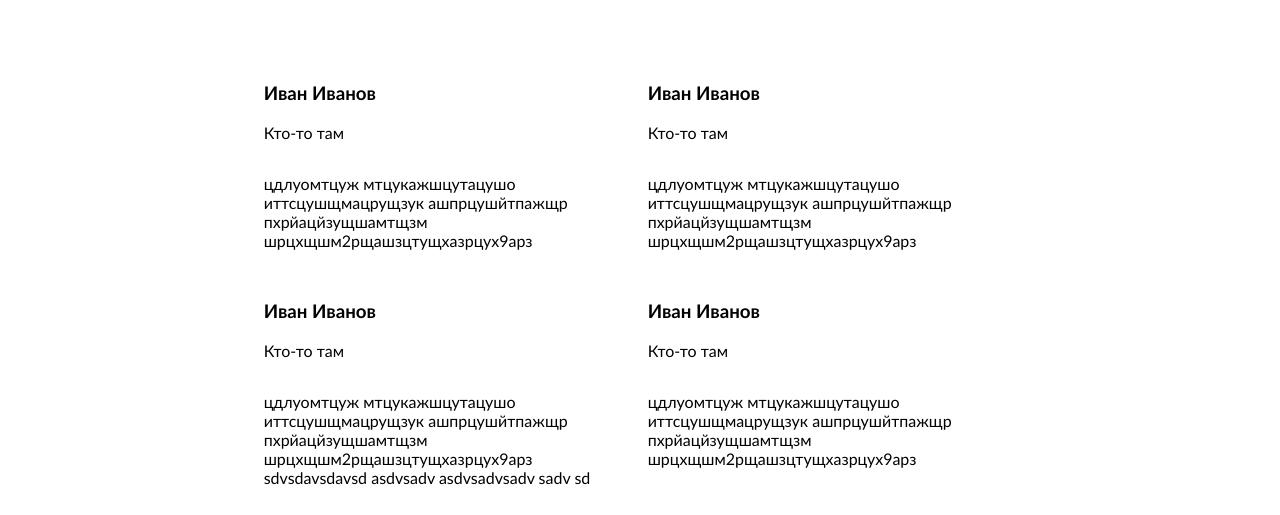
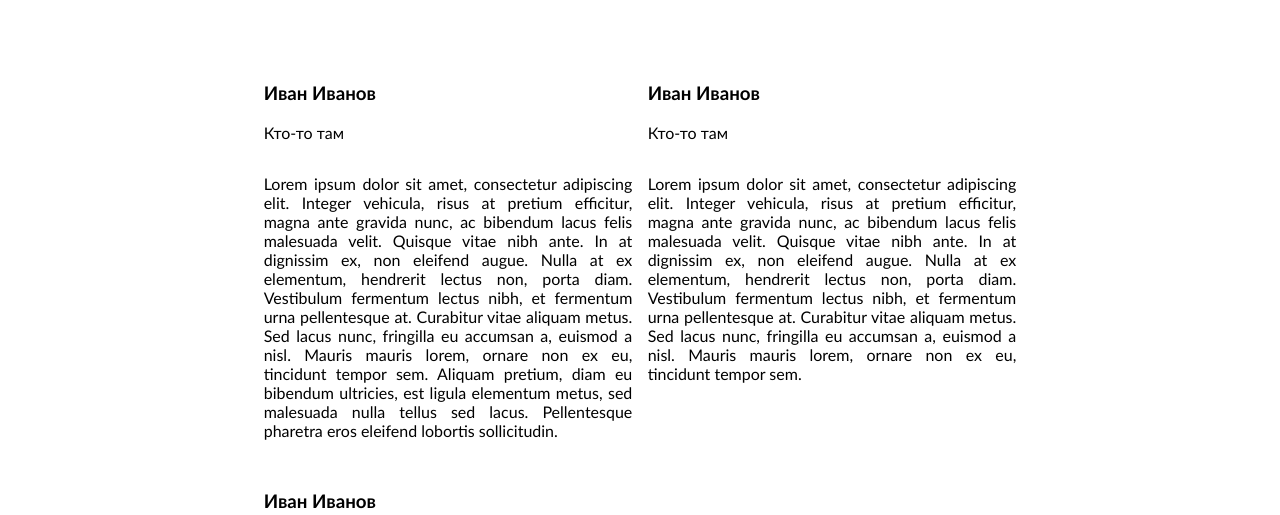
Before and after one commit to pazaderey/web-stomatology, a website: page public/html/feedback.html in a window 1280 px wide. Shown: the part 256-771 px from the top of the page. Drawn offline with Linux system fonts and the light colour scheme.

Commit message:
💄 Add some styles

```diff
--- a/public/css/feedback.css
+++ b/public/css/feedback.css
@@ -41,6 +41,7 @@ div.review > h3 {
 }
 
 div.review > section > p {
+    text-align: justify;
     overflow-wrap: break-word;
 }
 
--- a/public/css/index.css
+++ b/public/css/index.css
@@ -17,3 +17,7 @@ section.main-slider {
     flex-direction: column;
     align-items: center;
 }
+
+section.main-slider > p {
+    font-size: 1.3rem;
+}
--- a/public/html/feedback.html
+++ b/public/html/feedback.html
@@ -1,5 +1,6 @@
 <!DOCTYPE html>
 <html lang="en">
+
 <head>
     <meta charset="UTF-8">
     <meta name="viewport" content="width=device-width, initial-scale=1.0">
@@ -10,6 +11,7 @@
     <script src="../js/components/header.js" type="text/javascript" defer></script>
     <script src="../js/components/footer.js" type="text/javascript" defer></script>
 </head>
+
 <body>
     <header-component></header-component>
 
@@ -18,7 +20,7 @@
             <h1>Отзывы</h1>
         </section>
         <section class="reviews-container">
-<!--             <div>
+            <!--             <div>
                 <h2>Пока что здесь пусто...</h2>
             </div> -->
             <div class="review-wrapper">
@@ -28,7 +30,14 @@
                         <p>Кто-то там</p>
                     </section>
                     <section>
-                        <p>цдлуомтцуж мтцукажшцутацушо иттсцушщмацрущзук ашпрцушйтпажщр пхрйацйзущшамтщзм шрцхщшм2рщашзцтущхазрцух9арз</p>
+                        <p>Lorem ipsum dolor sit amet, consectetur adipiscing elit. Integer vehicula, risus at pretium
+                            efficitur, magna ante gravida nunc, ac bibendum lacus felis malesuada velit. Quisque vitae
+                            nibh ante. In at dignissim ex, non eleifend augue. Nulla at ex elementum, hendrerit lectus
+                            non, porta diam. Vestibulum fermentum lectus nibh, et fermentum urna pellentesque at.
+                            Curabitur vitae aliquam metus. Sed lacus nunc, fringilla eu accumsan a, euismod a nisl.
+                            Mauris mauris lorem, ornare non ex eu, tincidunt tempor sem. Aliquam pretium, diam eu
+                            bibendum ultricies, est ligula elementum metus, sed malesuada nulla tellus sed lacus.
+                            Pellentesque pharetra eros eleifend lobortis sollicitudin.</p>
                     </section>
                 </div>
             </div>
@@ -39,43 +48,30 @@
                         <p>Кто-то там</p>
                     </section>
                     <section>
-                        <p>цдлуомтцуж мтцукажшцутацушо иттсцушщмацрущзук ашпрцушйтпажщр пхрйацйзущшамтщзм шрцхщшм2рщашзцтущхазрцух9арз</p>
+                        <p>Lorem ipsum dolor sit amet, consectetur adipiscing elit. Integer vehicula, risus at pretium
+                            efficitur, magna ante gravida nunc, ac bibendum lacus felis malesuada velit. Quisque vitae
+                            nibh ante. In at dignissim ex, non eleifend augue. Nulla at ex elementum, hendrerit lectus
+                            non, porta diam. Vestibulum fermentum lectus nibh, et fermentum urna pellentesque at.
+                            Curabitur vitae aliquam metus. Sed lacus nunc, fringilla eu accumsan a, euismod a nisl.
+                            Mauris mauris lorem, ornare non ex eu, tincidunt tempor sem.</p>
                     </section>
                 </div>
-            </div><div class="review-wrapper">
+            </div>
+            <div class="review-wrapper">
                 <div class="review">
                     <section>
                         <h3>Иван Иванов</h3>
                         <p>Кто-то там</p>
                     </section>
                     <section>
-                        <p>цдлуомтцуж мтцукажшцутацушо иттсцушщмацрущзук ашпрцушйтпажщр пхрйацйзущшамтщзм шрцхщшм2рщашзцтущхазрцух9арз
-                            sdvsdavsdavsd
-                            asdvsadv
-                            asdvsadvsadv
-                            sadv
-                            sd
+                        <p>Integer vehicula, risus at pretium efficitur, magna ante gravida nunc, ac bibendum lacus
+                            felis malesuada velit. Quisque vitae nibh ante. In at dignissim ex, non eleifend augue.
+                            Nulla at ex elementum, hendrerit lectus non, porta diam. Vestibulum fermentum lectus nibh,
+                            et fermentum urna pellentesque at. Curabitur vitae aliquam metus. Sed lacus nunc, fringilla
+                            eu accumsan a, euismod a nisl. Mauris mauris lorem, ornare non ex eu, tincidunt tempor sem.
+                            Aliquam pretium, diam eu bibendum ultricies, est ligula elementum metus, sed malesuada nulla
+                            tellus sed lacus. Pellentesque pharetra eros eleifend lobortis sollicitudin.
                         </p>
-                    </section>
-                </div>
-            </div><div class="review-wrapper">
-                <div class="review">
-                    <section>
-                        <h3>Иван Иванов</h3>
-                        <p>Кто-то там</p>
-                    </section>
-                    <section>
-                        <p>цдлуомтцуж мтцукажшцутацушо иттсцушщмацрущзук ашпрцушйтпажщр пхрйацйзущшамтщзм шрцхщшм2рщашзцтущхазрцух9арз</p>
-                    </section>
-                </div>
-            </div><div class="review-wrapper">
-                <div class="review">
-                    <section>
-                        <h3>Иван Иванов</h3>
-                        <p>Кто-то там</p>
-                    </section>
-                    <section>
-                        <p>цдлуомтцуж мтцукажшцутацушо иттсцушщмацрущзук ашпрцушйтпажщр пхрйацйзущшамтщзм шрцхщшм2рщашзцтущхазрцух9арз</p>
                     </section>
                 </div>
             </div>
@@ -84,4 +80,5 @@
 
     <footer-component></footer-component>
 </body>
+
 </html>
--- a/public/js/components/footer.js
+++ b/public/js/components/footer.js
@@ -2,11 +2,11 @@ const footerTemplate = document.createElement("template");
 footerTemplate.innerHTML = `
 <style>
 #footer {
-    height: 11rem;
-    background-color: #BD81C9;
+    height: 12rem;
     display: flex;
     flex-direction: row;
     align-items: center;
+    padding-top: 1rem;
 }
 
 #footer-container {
@@ -33,6 +33,7 @@ footerTemplate.innerHTML = `
 
 .footer-copyright {
     height: 3rem;
+    background-color: #BD81C9;
 }
 
 span.contacts {
--- a/public/js/components/header.js
+++ b/public/js/components/header.js
@@ -58,9 +58,13 @@ a.nav-link {
         overflow: auto;
         position: absolute;
         left: -8rem;
-    background-color:#fff;
+        background-color: #fff;
         border-radius: 5px;
-    box-shadow: 0px 10px 10px 0px rgba(0,0,0,0.4);
+        box-shadow: 0px 10px 10px 0px rgba(0, 0, 0, 0.4);
+    }
+
+    .dropdown:hover .dropdown-options {
+        display: block;
     }
 
     .dropdown-options a {
@@ -84,10 +88,6 @@ a.nav-link {
             position: relative;
         }
 
-    .dropdown:hover .dropdown-options {
-        display: block;
-    }
-
         .nav-btn {
             height: 2.5rem;
             width: 2.5rem;
@@ -103,7 +103,7 @@ a.nav-link {
         <a class="nav-link" href="/"><img src="../img/logo.svg" id="logo" /></a>
 
         <div class="dropdown">
-            <button class="nav-btn"><img src="../img/menu.png" id="menu-img"/></button>
+            <button class="nav-btn"><img src="../img/menu.png" id="menu-img" /></button>
             <div class="dropdown-options">
                 <a href="/detect">Диагностика</a>
                 <a href="/help">Помощь</a>
```
Also changed, not shown: public/css/slider.css (+1 -16 lines), public/html/index.html (+8 -0 lines). Lines whose indentation alone changed are shown as unchanged.
